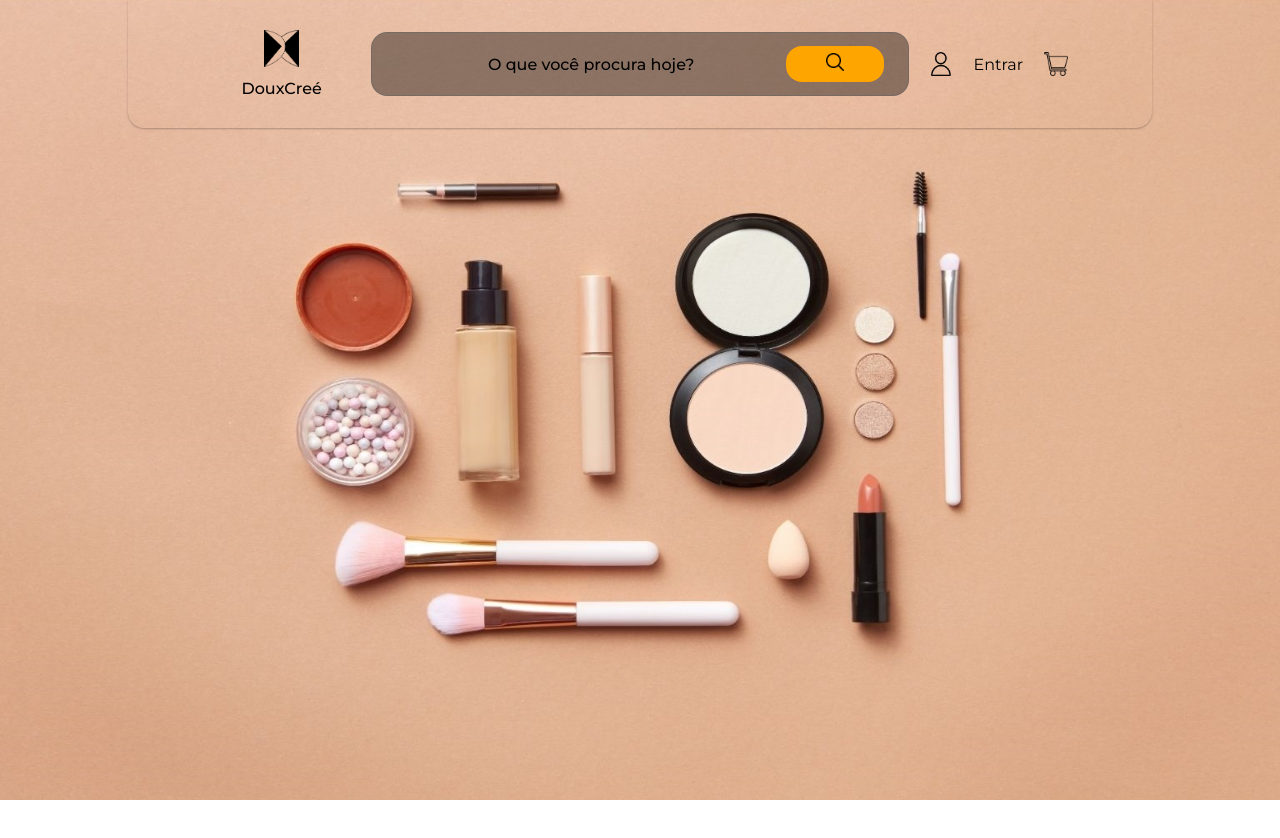
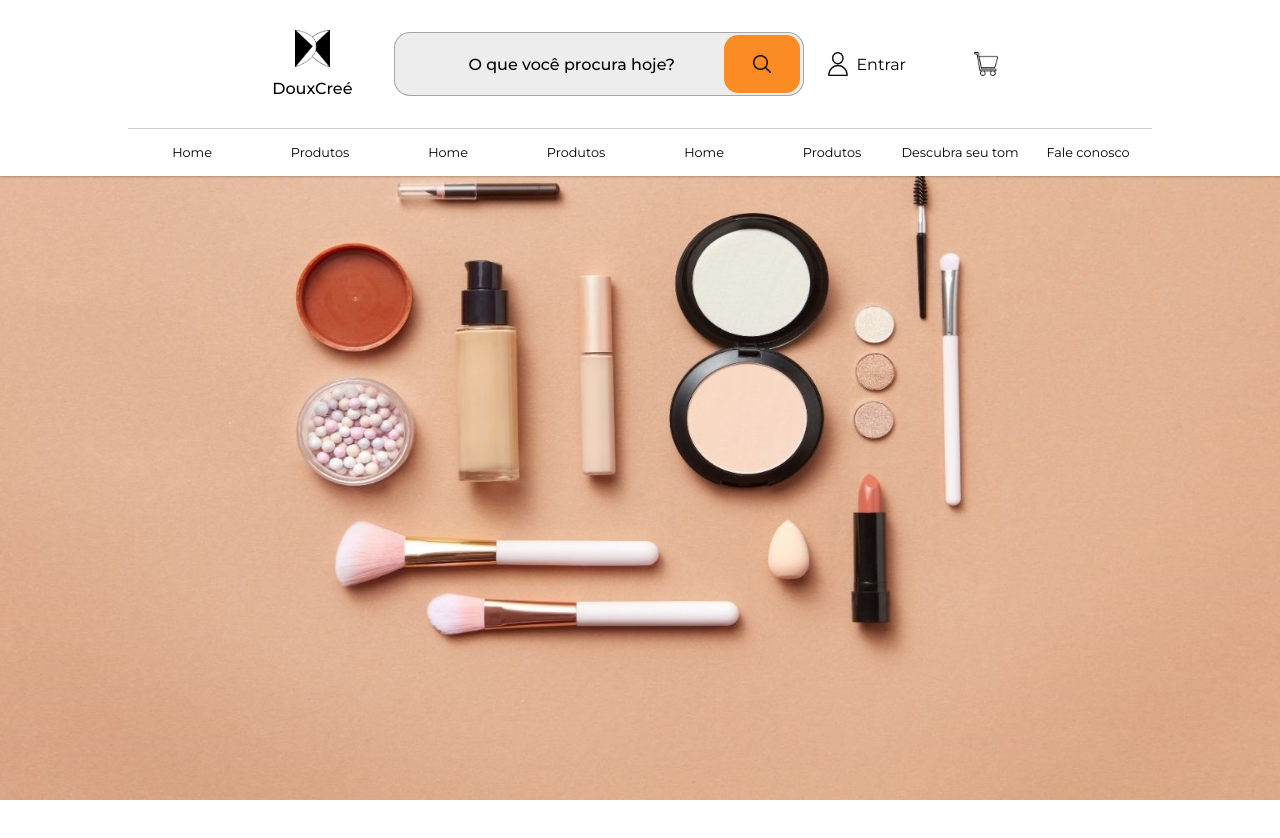
Before and after one commit to WendelFrancy/douxcree, a React (Vite) app: page /catalogue in a window 1280 px wide. Shown: the top 838 px of the page. Built offline with nearby package versions, Linux system fonts and the light colour scheme.

Commit message:
Adding Keyframes on Menu

```diff
--- a/src/components/catalogue/Menu/CtgMenu.tsx
+++ b/src/components/catalogue/Menu/CtgMenu.tsx
@@ -1,17 +1,19 @@
 import React from 'react'
 import { CtgBackground } from '../StsCatalogue'
-import { DxContainer, FixedMenu, /* GlobeContainer */ LogoName, PromoContainer, Promotions } from './StsCtgMenu'
+import { DxContainer, FixedMenu, /* GlobeContainer */ LogoName, MenuContainer, PromoContainer, Promotions } from './StsCtgMenu'
 import { LogoDx } from '../../GlobalStyles'
 import ActionsMenu from './actions/ActionsMenu'
 import { Link } from 'react-router-dom'
 /*import NavMenu from './navegation/NavMenu'*/
 import SearchBar from './search/SearchBar'
+import NavMenu from './navegation/NavMenu'
 /* import { Globe } from '../../landingpage/Menu/StsMenu' */
 
 const CtgMenu: React.FC = () => {
     return (
         <>
             <CtgBackground>
+                <MenuContainer>
                     <FixedMenu>
                         <DxContainer>
                             <Link to="/">
@@ -21,10 +23,12 @@ const CtgMenu: React.FC = () => {
                             </Link>
                             <LogoName>DouxCreé</LogoName>
                         </DxContainer>
-                    <SearchBar/>
+                        <SearchBar />
                         {/*<NavMenu/>*/}
                         <ActionsMenu />
                     </FixedMenu>
+                    <NavMenu/>
+                </MenuContainer>
                     {/* Procurar imagens grandes e de boa qualidade para colocar como promoções em background
                         Será que vale a pena fazer uma promo personalizada com a logo da DouxCreé no Photoshop? Talvez.
                     */}
--- a/src/components/catalogue/Menu/StsCtgMenu.ts
+++ b/src/components/catalogue/Menu/StsCtgMenu.ts
@@ -1,10 +1,11 @@
 import styled, { keyframes } from "styled-components";
 
-type BgColorChange = {
+type MenuFrames = {
     changing: Keyframe;
+    hoverBtn: Keyframe;
 }
 
-const changing = keyframes<BgColorChange>`
+const changing = keyframes<MenuFrames>`
     0%{
 
     }
@@ -13,23 +14,48 @@ const changing = keyframes<BgColorChange>`
     }
 `;
 
+const hoverBtn = keyframes<MenuFrames>`
+    0%{
+        background-color: unset;
+        width: 70%;
+    }
+    50%{
+        border-radius: 1.4rem;
+    }
+    100%{
+        background-color: #fb8b24;
+        width: 100%;
+        border-radius: .9rem;
+    }
+`;
+
 /* Alterar a animação do Hover no Menu, para animação em JS com mouseup e mousedown*/
 
+export const MenuContainer = styled.div`
+    display: grid;
+    grid-template-rows: 8rem 3rem;
+    align-items: center;
+    position: fixed;
+    padding: 0 10%;
+    width: 100%;
+    box-shadow: 0 1px 2px 0 rgb(0,0,0,0.25);
+        &:hover{
+            animation: ${changing} .3s linear;
+            animation-fill-mode: forwards;
+        .btnSearch{
+            animation: ${hoverBtn} .2s linear;
+            animation-fill-mode: forwards;
+        }
+    }
+`;
+
 export const FixedMenu = styled.menu`
-    position: fixed;
     display: grid;
-    grid-template-columns: 20% 60% 20%;
-    height: 8rem;
-    width: 80%;
-    padding: 0 4rem;
+    grid-template-columns: 20% 50% 30%;
+    min-width: 80%;
     margin: 0 10%;
     border-radius: 0 0 1rem 1rem;
-    box-shadow: 0 1px 2px 0 rgb(0,0,0,0.25);
     font-family: "Montserrat", serif;
-    &:hover{
-        animation: ${changing} .3s linear;
-        animation-fill-mode: forwards;
-    }
 `;
 
 export const DxContainer = styled.div`
@@ -45,25 +71,6 @@ export const LogoName = styled.p`
     font-weight: 500;
 `;
 
-export const NavBar = styled.nav`
-    align-content: center;
-    height: 100%;
-    width: 100%;
-
-`;
-
-export const NavList = styled.ul`
-    display: flex;
-    align-items: center;
-    justify-content: space-evenly;
-    list-style: none;
-`;
-
-export const Navigation = styled.li`
-    font-size: 1rem;
-    font-weight: 400;
-`;
-
 export const ActionsContainer = styled.div`
     display: flex;
     align-items: center;
@@ -71,16 +78,17 @@ export const ActionsContainer = styled.div`
 `;
 
 export const Actions = styled.div`
-    display: grid;
-    place-items: center;
-    width: 3rem;
+    display: flex;
+    align-items: center;
+    justify-content: center;
+    gap: .5rem;
+    width: 7rem;
     height: 3rem;
     img{
         height: 1.5rem;
     }
     &:hover{
         cursor: pointer;
-        background-color: orange;
         border-radius: .5rem;
     }
 `;
--- a/src/components/catalogue/Menu/actions/ActionsMenu.tsx
+++ b/src/components/catalogue/Menu/actions/ActionsMenu.tsx
@@ -6,8 +6,11 @@ const ActionsMenu = () => {
     return (
         <>
             <ActionsContainer>
-                <Actions><img src='src\assets\login.png'></img></Actions>
-                <p> Entrar </p>
+                <Actions>
+                    <img src='src\assets\login.png'></img>
+                    <p> Entrar </p>
+                </Actions>
+
                 <Actions><img src='src\assets\cart.png'></img></Actions>
             </ActionsContainer>
         </>
--- a/src/components/catalogue/Menu/navegation/NavMenu.tsx
+++ b/src/components/catalogue/Menu/navegation/NavMenu.tsx
@@ -13,6 +13,10 @@ const NavMenu = () => {
                 <NavList>
                     <Navigation>Home</Navigation>
                     <Navigation>Produtos</Navigation>
+                    <Navigation>Home</Navigation>
+                    <Navigation>Produtos</Navigation>
+                    <Navigation>Home</Navigation>
+                    <Navigation>Produtos</Navigation>
                     <Navigation>Descubra seu tom</Navigation>
                     <Navigation>Fale conosco</Navigation>
                 </NavList>
--- a/src/components/catalogue/Menu/navegation/StsNav.ts
+++ b/src/components/catalogue/Menu/navegation/StsNav.ts
@@ -4,7 +4,7 @@ export const NavBar = styled.nav`
     align-content: center;
     height: 100%;
     width: 100%;
-
+    border-top: 1px solid rgb(0,0,0,.2);
 `;
 
 export const NavList = styled.ul`
@@ -15,6 +15,15 @@ export const NavList = styled.ul`
 `;
 
 export const Navigation = styled.li`
-    font-size: 1rem;
+    display: grid;
+    place-items: center;
+    font-family: "Montserrat", serif;
+    font-size: .8rem;
     font-weight: 400;
+    height: 2rem;
+    width: 100%;
+    border-radius: 1rem;
+    &:hover{
+        background-color:rgb(236, 236, 236);
+    }
 `;
--- a/src/components/catalogue/Menu/search/SearchBar.tsx
+++ b/src/components/catalogue/Menu/search/SearchBar.tsx
@@ -6,7 +6,7 @@ const SearchBar = () => {
 
     <SearchContainer>
         <SearchLabel>O que você procura hoje?</SearchLabel>
-        <SearchBtn>
+        <SearchBtn className="btnSearch">
             <Lens
             src="src\assets\lupa.png"
             alt="Lens Icon"
--- a/src/components/catalogue/Menu/search/StsSearch.ts
+++ b/src/components/catalogue/Menu/search/StsSearch.ts
@@ -5,11 +5,11 @@ export const SearchContainer = styled.div`
     display: grid;
     grid-template-columns: 80% 20%;
     place-items: center;
-    padding: .5rem 1.5rem;
-    background-color: rgb(0,0,0,.4);
+    padding: .15rem .15rem .15rem 1.5rem;
+    background-color: rgb(194, 194, 194, .3);
     height: 4rem;
     width: 100%;
-    border: 1px solid rgb(100,100,100,.5);
+    border: 1px solid rgb(0,0,0,.3);
     border-radius: 1rem;
 `;
 
@@ -20,14 +20,14 @@ export const SearchLabel = styled.p`
 `;
 
 export const SearchBtn = styled.button`
-    display: flex:
-    align-items: center;
-    height: 80%;
+    display: grid;
+    place-items: center;
+    height: 100%;
     width: 100%;
     border: none;
-    border-radius: 1rem;
-    background-color: orange;
+    border-radius: .9rem;
     cursor: pointer;
+    background-color: unset;
 `;
 
 export const Lens = styled.img`
```
Lines whose indentation alone changed are shown as unchanged.
